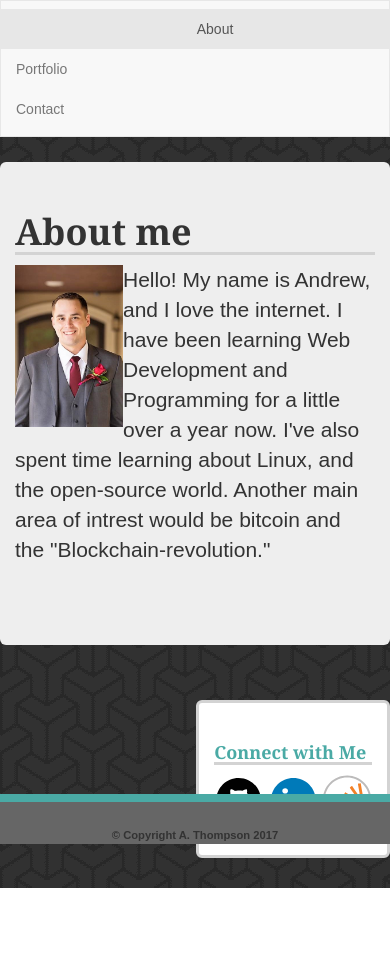
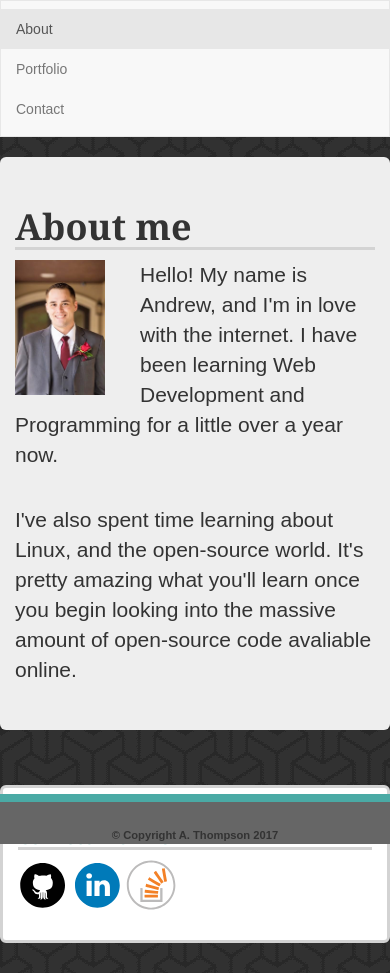
Before and after one commit to ATwrx/Bootstrap-Portfolio, a plain HTML site: page index.html in a window 390 px wide. Before the commit the page ends 888 px from the top, so only its background shows below. Drawn offline with nearby package versions, Linux system fonts and the light colour scheme.

Commit message:
Looks much nicer now.

```diff
--- a/css/style.css
+++ b/css/style.css
@@ -11,16 +11,6 @@ html, body {
   font-family: 'Arial', 'Helvetica Nue', Helvetica, sans-serif;
 }
 
-header {
-  margin-bottom: 25px;
-}
-
-/*
- Heading size
-*/
-
-
-
 h1, h2, h3, h4 {
   font-family: 'Georgia', Times, 'Times New Roman', serif;
   color: #4aaaa5;
@@ -29,7 +19,6 @@ h1, h2, h3, h4 {
 
 }
  h2 {
-  /* font-size: 1.6em; */
   border-bottom: 3px solid lightgrey;
   margin-bottom: 20px;
   padding-bottom: 5px;
@@ -47,9 +36,9 @@ Index Page
   height: 50px;
 }
 #my-pic {
-  width: 30%;
-  height: 30%;
-  /* margin-right: 35px; */
+  width: 25%;
+  height: 25%;
+  margin-right: 35px;
 
 }
 
@@ -95,22 +84,12 @@ Portfolio
 Links on the Side
 */
 .sidebar {
-  float: right;
-  /* width: 260px;
-  height: 140px; */
   background: white;
   border: 3px solid lightgray;
-  /*margin: 10px 10px;*/
   margin-top: 25px;
+
 }
-.sidebar h3 {
-  text-align: center;
 
-  padding-bottom: 5px;
-  /* margin-left:20px;  */
-  border-bottom: 3px solid lightgrey;
-  /* width: 220px; */
-}
 .sidebar a {
   display: inline-block;
 }
--- a/index.html
+++ b/index.html
@@ -13,7 +13,7 @@
   <header>
     <div class="navbar navbar-default">
       <div class="container">
-        <a class="navbar-brand" href="https://atwrx.github.io">Andrew Thompson</a>
+        <a class="navbar-brand hidden-xs" href="https://atwrx.github.io">Andrew Thompson</a>
         <!-- Nav Section -->
         <div class="navbar-right">
           <ul class="nav navbar-nav">
@@ -31,23 +31,20 @@
       </div>
     </div>
   </header>
-  <!-- Needs alignment and copypaste to other 2 pages -->
   <div class="container">
 
     <div class="row">
-      <div class="col-md-7 jumbotron">
+      <div class=" col-xs-12 col-md-7 jumbotron">
         <h1>About me</h1>
         <img id="my-pic" src="images/my-pic.jpg" alt="My Picture" align="left">
-        <p>Hello! My name is Andrew, and I love the internet. I have been learning Web Development and Programming for a little
-          over a year now. I've also spent time learning about Linux, and the open-source world. Another main area of intrest
-          would be bitcoin and the "Blockchain-revolution."</p>
+        <p>Hello! My name is Andrew, and I'm in love with the internet. I have been learning Web Development and Programming for a little over a year now.  </p>
         <br>
-        <p></p>
+        <p>I've also spent time learning about Linux, and the open-source world. It's pretty amazing what you'll learn once you begin looking into the massive amount of open-source code avaliable online.</p>
       </div>
 
 
       <!-- Need to add <a>'s that connect to my profiles -->
-      <div class="col-md-4 jumbotron sidebar">
+      <div class="col-xs-12 col-md-4 col-md-offset-1  jumbotron sidebar">
         <h4>Connect with Me</h4>
 
         <div class="links">
```
Also changed, not shown: contact.html (+6 -8 lines), portfolio.html (+8 -9 lines).
